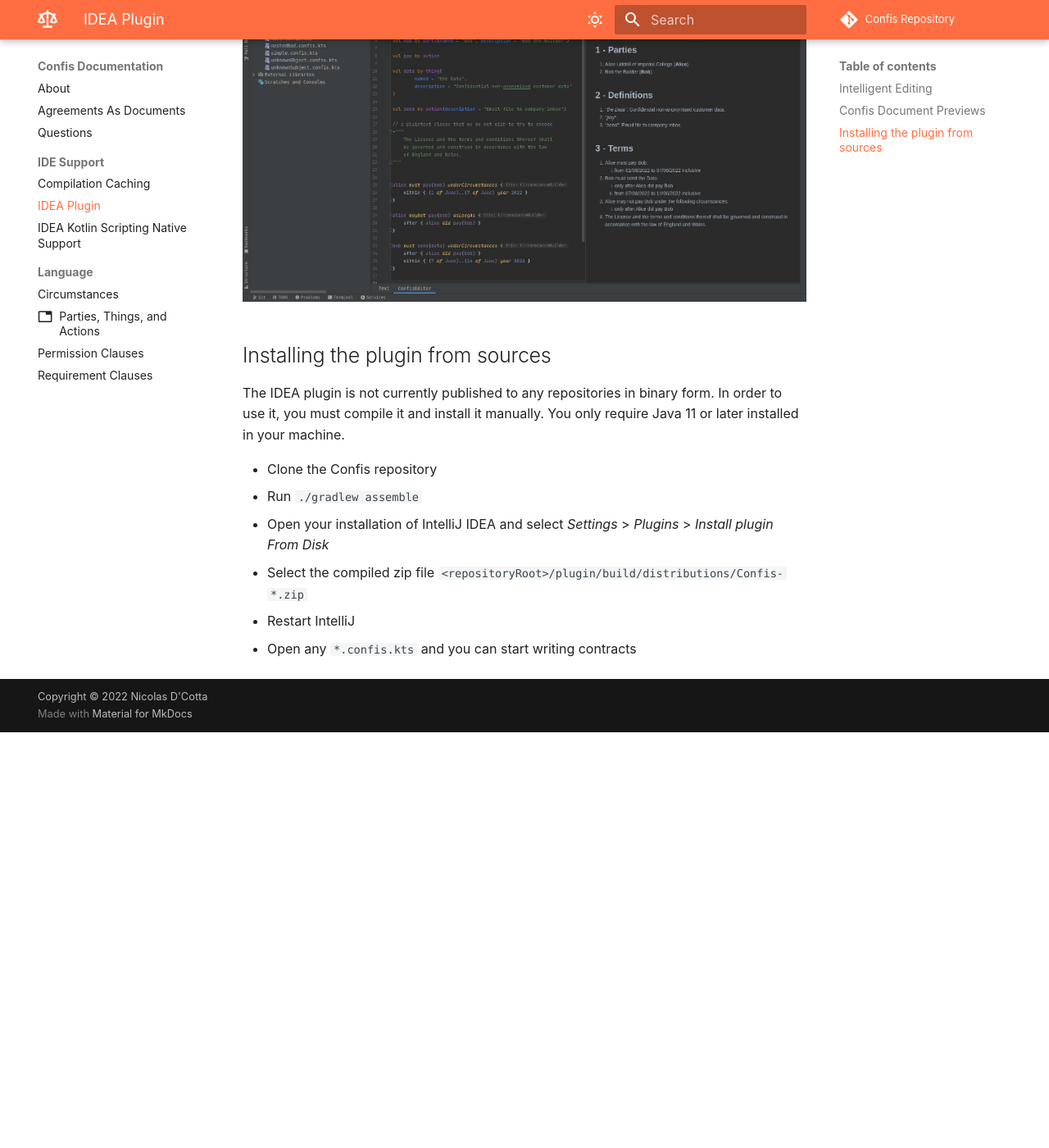
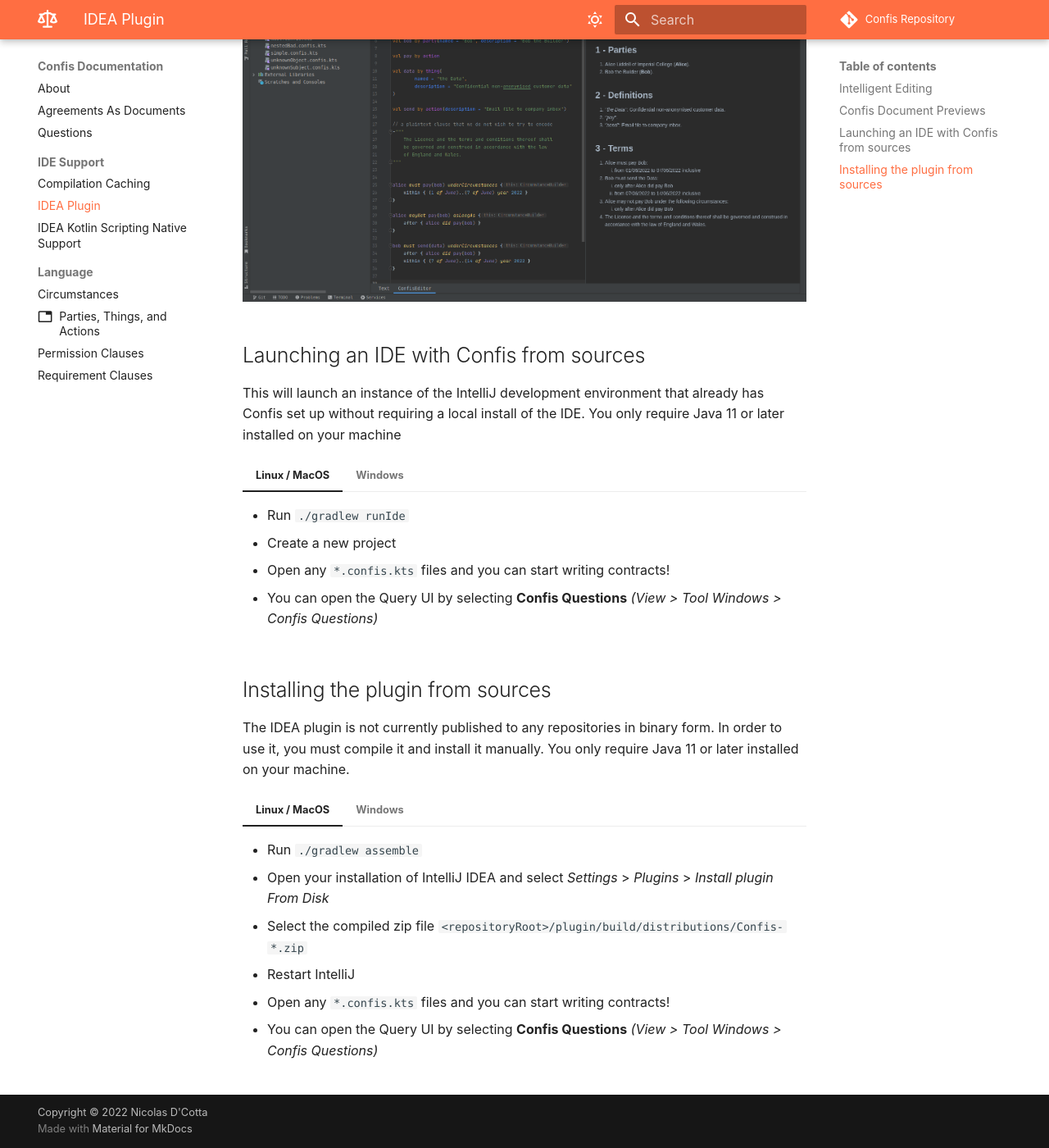
Before and after one commit to cottand/Confis, an MkDocs documentation site: the page built from docs/src/doc/docs/IDE Support/IDEAPlugin.md, in a window 1280 px wide and 1400 px high, scrolled down 1399 px. Shown: the whole window at 82% size. Built offline with MkDocs 1.6.1 and Material for MkDocs 9.7.7, drawn with Linux system fonts in a browser that asks for light colours; comment, search, counter and statistics services are not loaded; the version menu is left out; before the commit the page ends 2292 px from its top, so only the background shows below that.

Commit message:
write docs on launching

```diff
--- a/docs/src/doc/docs/IDE Support/IDEAPlugin.md
+++ b/docs/src/doc/docs/IDE Support/IDEAPlugin.md
@@ -15,16 +15,47 @@ Confis code can be converted to a better-looking [Document](../AgreementsAsDocum
 ![Document Preview](../pics/documentPreviewZoomed.png)
 ![Confis Editor](../pics/contractRenderedIdea.png)
 
+## Launching an IDE with Confis from sources
+
+This will launch an instance of the IntelliJ development environment that already has Confis set up without requiring a local install of the IDE.
+You only require Java 11 or later installed on your machine
+
+=== "Linux / MacOS"
+
+    - Run `./gradlew runIde`
+    - Create a new project
+    - Open any `*.confis.kts` files and you can start writing contracts!
+    - You can open the Query UI by selecting **Confis Questions** _(View > Tool Windows > Confis Questions)_
+
+=== "Windows"
+
+    - Run `gradlew.bat runIde`
+    - Create a new project
+    - Open any `*.confis.kts` files and you can start writing contracts!
+    - You can open the Query UI by selecting **Confis Questions** _(View > Tool Windows > Confis Questions)_
+
 ## Installing the plugin from sources
 
 The IDEA plugin is not currently published to any repositories in binary form.
 In order to use it, you must compile it and install it manually.
-You only require Java 11 or later installed in your machine.
+You only require Java 11 or later installed on your machine.
 
-- Clone the Confis repository
-- Run `./gradlew assemble`
-- Open your installation of IntelliJ IDEA and select _Settings_ > _Plugins_ > _Install plugin From Disk_
-- Select the compiled zip file
-`<repositoryRoot>/plugin/build/distributions/Confis-*.zip`
-- Restart IntelliJ
-- Open any `*.confis.kts` and you can start writing contracts
+=== "Linux / MacOS"
+
+    - Run `./gradlew assemble`
+    - Open your installation of IntelliJ IDEA and select _Settings_ > _Plugins_ > _Install plugin From Disk_
+    - Select the compiled zip file
+      `<repositoryRoot>/plugin/build/distributions/Confis-*.zip`
+    - Restart IntelliJ
+    - Open any `*.confis.kts` files and you can start writing contracts!
+    - You can open the Query UI by selecting **Confis Questions** _(View > Tool Windows > Confis Questions)_
+
+=== "Windows"
+
+    - Run `gradlew.bat assemble`
+    - Open your installation of IntelliJ IDEA and select _Settings_ > _Plugins_ > _Install plugin From Disk_
+    - Select the compiled zip file
+      `<repositoryRoot>/plugin/build/distributions/Confis-*.zip`
+    - Restart IntelliJ
+    - Open any `*.confis.kts` files and you can start writing contracts!
+    - You can open the Query UI by selecting **Confis Questions** _(View > Tool Windows > Confis Questions)_
```
Also changed, not shown: docs/src/doc/docs/index.md (+9 -2 lines).
